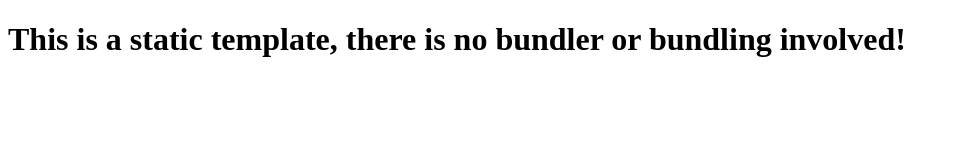
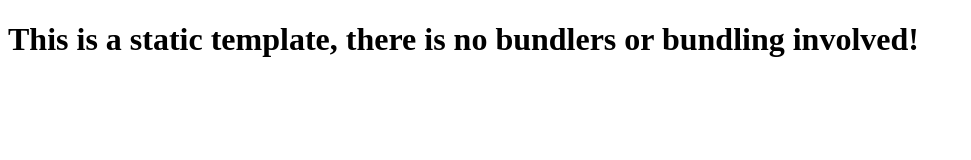
Before and after one commit to CoderQCFromScraatch/QuantumTech, a website: page index.html in a window 1280 px wide. Shown: the whole page, without its empty margins (0-971 px from the left). Drawn offline with Linux system fonts and the light colour scheme.

Commit message:
Update index.html

```diff
--- a/index.html
+++ b/index.html
@@ -10,7 +10,7 @@
   <body>
     <div id="website">
       <h1>
-        This is a static template, there is no bundler or bundling involved!
+        This is a static template, there is no bundlers or bundling involved!
       </h1>
     </div>
   </body>
```
